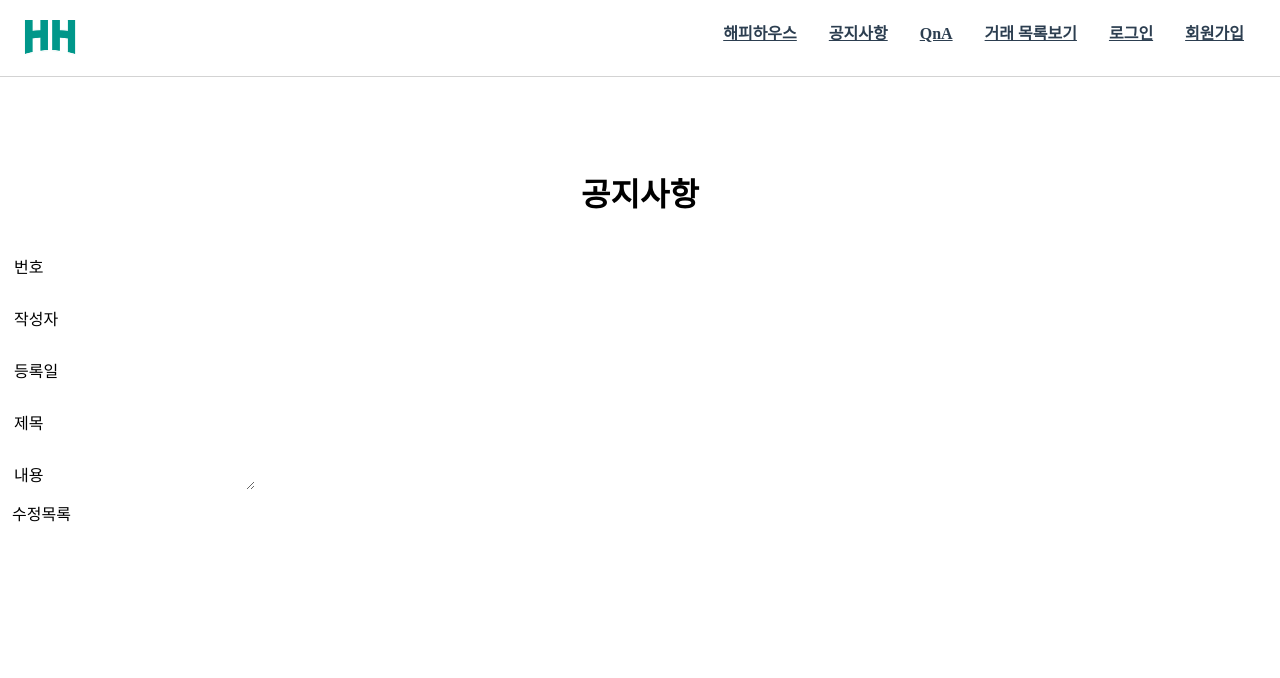
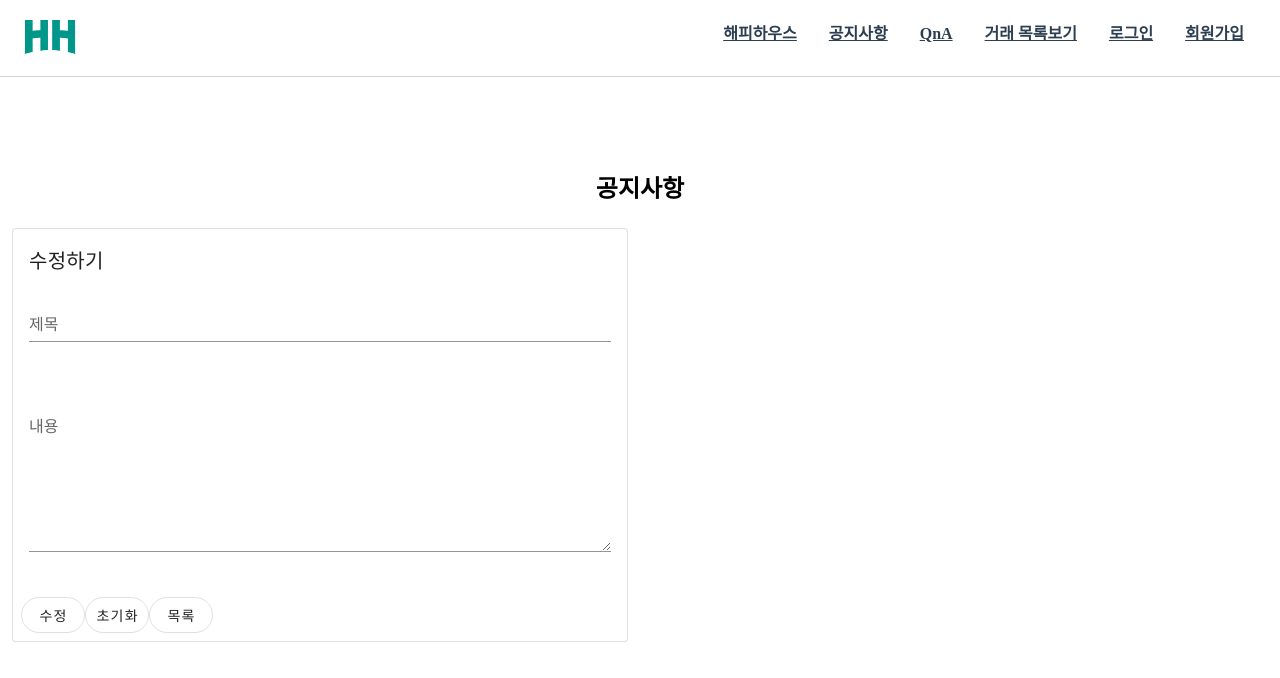
Before and after one commit to sumzi/HappyHouse, a Vue app in the folder happyhouse_vue/: page /notice/update/1 in a window 1280 px wide. Shown: the top 678 px of the page. Built offline with nearby package versions, Linux system fonts and the light colour scheme; no server answers; what vue-fullpage.js would draw is missing.

Commit message:
Update notice

```diff
--- a/happyhouse_vue/src/components/notice/NoticeList.vue
+++ b/happyhouse_vue/src/components/notice/NoticeList.vue
@@ -1,6 +1,12 @@
 <template>
-  <v-container>
+  <div class="d-flex justify-center">
     <div class="col-8">
+      <!-- 관리자만 보이게 해야한다. -->
+      <div class="d-flex justify-end">
+        <v-btn outlined rounded color="success" @click="moveNoticeRegist"
+          >공지등록</v-btn
+        >
+      </div>
       <v-simple-table>
         <template v-slot:default>
           <thead>
@@ -26,7 +32,7 @@
         </template>
       </v-simple-table>
 
-      <div class="text-center">
+      <div class="text-center mt-10">
         <v-pagination
           v-model="page"
           :length="5"
@@ -35,15 +41,8 @@
           next-icon="mdi-menu-right"
         ></v-pagination>
       </div>
-
-      <!-- 관리자만 보이게 해야한다. -->
-      <div>
-        <v-btn color="#019689" elevation="2" @click="moveNoticeRegist"
-          >공지등록</v-btn
-        >
-      </div>
     </div>
-  </v-container>
+  </div>
 </template>
 
 <script>
--- a/happyhouse_vue/src/components/notice/NoticeRegist.vue
+++ b/happyhouse_vue/src/components/notice/NoticeRegist.vue
@@ -1,40 +1,36 @@
 <template>
-  <div class="container">
-    <div class="row">
-      <div class="col-2"></div>
-      <div class="col-8">
-        <table class="table table-bordered">
-          <tr>
-            <td>제목</td>
-            <td>
-              <input
-                type="text"
-                class="form-control"
-                id="title"
-                name="title"
-                v-model="title"
-                ref="title"
-              />
-            </td>
-          </tr>
-          <tr>
-            <td>내용</td>
-            <td>
-              <textarea
-                type="text"
-                class="form-control"
-                id="content"
-                name="content"
-                v-model="content"
-                ref="content"
-              />
-            </td>
-          </tr>
-        </table>
-      </div>
-    </div>
-    <div>
-      <button class="btn btn-primary" @click="registNotice">등록</button>
+  <div class="d-flex justify-center">
+    <div class="col-6">
+      <v-card elevation="2" outlined class="pa-6">
+        <v-card-title>등록하기</v-card-title>
+        <v-card-text>
+          <v-text-field
+            label="제목"
+            color="success"
+            v-model="title"
+            ref="title"
+          ></v-text-field>
+        </v-card-text>
+        <v-card-text>
+          <v-textarea
+            color="success"
+            label="내용"
+            v-model="content"
+            ref="content"
+          ></v-textarea>
+        </v-card-text>
+        <v-card-actions class="d-flex justify-space-around">
+          <v-btn color="primary" outlined rounded text @click="registNotice">
+            등록
+          </v-btn>
+          <v-btn color="warning" outlined rounded text @click="resetNotice">
+            초기화
+          </v-btn>
+          <v-btn color="success" outlined rounded text @click="moveNoticeList">
+            목록
+          </v-btn>
+        </v-card-actions>
+      </v-card>
     </div>
   </div>
 </template>
@@ -50,6 +46,13 @@ export default {
     };
   },
   methods: {
+    resetNotice() {
+      this.title = "";
+      this.content = "";
+    },
+    moveNoticeList() {
+      this.$router.push({ name: "NoticeList" });
+    },
     registNotice() {
       let error = true;
       let msg = "";
--- a/happyhouse_vue/src/components/notice/NoticeSearch.vue
+++ b/happyhouse_vue/src/components/notice/NoticeSearch.vue
@@ -1,57 +1,28 @@
 <template>
-  <v-container>
-    <div class="col-6" style="border: 1px solid red">
-      <v-simple-table>
-        <template v-slot:default>
-          <tr>
-            <td class="text-center">번호</td>
-            <td>
-              <v-card elevation="2">
-                {{ notice.no }}
-              </v-card>
-            </td>
-          </tr>
-          <tr>
-            <td>작성자</td>
-            <td>
-              <v-card elevation="2">
-                {{ notice.userId }}
-              </v-card>
-            </td>
-          </tr>
-          <tr>
-            <td>등록일</td>
-            <td>
-              <v-card elevation="2">
-                {{ notice.ndate }}
-              </v-card>
-            </td>
-          </tr>
-          <tr>
-            <td>제목</td>
-            <td>
-              <v-card elevation="2">
-                {{ notice.title }}
-              </v-card>
-            </td>
-          </tr>
-          <tr>
-            <td>내용</td>
-            <td>
-              <v-card elevation="2">
-                {{ notice.content }}
-              </v-card>
-            </td>
-          </tr>
-        </template>
-      </v-simple-table>
-      <div>
-        <v-btn @click="updateNotice">수정</v-btn>
-        <v-btn @click="deleteNotice">삭제</v-btn>
-        <v-btn @click="moveNoticeList">목록</v-btn>
-      </div>
+  <div class="d-flex justify-center">
+    <div class="col-6">
+      <v-card elevation="2" outlined class="pa-6">
+        <v-card-title> {{ notice.title }}</v-card-title>
+        <v-card-subtitle class="d-flex justify-space-between"
+          ><p>{{ notice.userId }}</p>
+          <p>{{ notice.ndate }}</p></v-card-subtitle
+        >
+        <v-card-text class="mb-15">{{ notice.content }}</v-card-text>
+      </v-card>
+      <!-- 관리자만 보이도록 -->
+      <v-card-actions class="d-flex justify-space-around mt-6">
+        <v-btn color="primary" outlined rounded text @click="updateNotice"
+          >수정</v-btn
+        >
+        <v-btn color="error" outlined rounded text @click="deleteNotice"
+          >삭제</v-btn
+        >
+        <v-btn color="success" outlined rounded text @click="moveNoticeList"
+          >목록</v-btn
+        >
+      </v-card-actions>
     </div>
-  </v-container>
+  </div>
 </template>
 
 <script>
@@ -86,8 +57,7 @@ export default {
 </script>
 
 <style>
-tr {
-  border: 1px solid blud;
-  height: 50px;
+.btn-container {
+  display: flex;
 }
 </style>
--- a/happyhouse_vue/src/components/notice/NoticeUpdate.vue
+++ b/happyhouse_vue/src/components/notice/NoticeUpdate.vue
@@ -1,124 +1,88 @@
 <template>
-  <div class="mt-4 col-8">
-    <table class="table table-bordered">
-      <tr>
-        <td>번호</td>
-        <td>
-          <input
-            type="text"
-            class="form-control"
-            id="no"
-            name="no"
-            v-model="notice.no"
-            ref="no"
-          />
-        </td>
-      </tr>
-      <tr>
-        <td>작성자</td>
-        <td>
-          <input
-            type="text"
-            class="form-control"
-            id="userId"
-            name="userId"
-            v-model="notice.userId"
-            ref="userId"
-            disabled
-          />
-        </td>
-      </tr>
-      <tr>
-        <td>등록일</td>
-        <td>
-          <input
-            type="text"
-            class="form-control"
-            id="ndata"
-            name="ndata"
-            v-model="notice.ndate"
-            ref="ndata"
-            disabled
-          />
-        </td>
-      </tr>
-      <tr>
-        <td>제목</td>
-        <td>
-          <input
-            type="text"
-            class="form-control"
-            id="title"
-            name="title"
-            v-model="notice.title"
+  <div class="d-flex justify-center">
+    <div class="col-6">
+      <v-card elevation="2" outlined class="pa-6">
+        <v-card-title>수정하기</v-card-title>
+        <v-card-text>
+          <v-text-field
+            label="제목"
+            color="success"
+            v-model="title2"
             ref="title"
-          />
-        </td>
-      </tr>
-      <tr>
-        <td>내용</td>
-        <td>
-          <textarea
-            type="text"
-            class="form-control"
-            id="content"
-            name="content"
-            v-model="notice.content"
+          ></v-text-field>
+        </v-card-text>
+        <v-card-text>
+          <v-textarea
+            color="success"
+            label="내용"
+            v-model="content2"
             ref="content"
-          />
-        </td>
-      </tr>
-    </table>
-    <div>
-      <button class="btn btn-primary" @click="updateNotice">수정</button>
-      <button class="btn btn-primary" @click="moveNoticeList">목록</button>
+          ></v-textarea>
+        </v-card-text>
+        <v-card-actions class="d-flex justify-space-around">
+          <v-btn color="primary" outlined rounded text @click="updateNotice">
+            수정
+          </v-btn>
+          <v-btn color="warning" outlined rounded text @click="resetNotice">
+            초기화
+          </v-btn>
+          <v-btn color="success" outlined rounded text @click="moveNoticeList">
+            목록
+          </v-btn>
+        </v-card-actions>
+      </v-card>
     </div>
   </div>
 </template>
 
 <script>
 import http from "@/util/http-common";
+import { mapGetters } from "vuex";
 export default {
   name: "NoticeUpdate",
+  computed: {
+    ...mapGetters(["notice"]),
+  },
   data() {
     return {
-      notice: {
-        no: "",
-        title: "",
-        content: "",
-        ndata: "",
-        userId: "",
-      },
+      title2: "",
+      content2: "",
     };
   },
   created() {
-    http
-      .get(`/notice/${this.$route.params.no}`)
-      .then((res) => {
-        this.notice = res.data;
-      })
-      .catch(() => alert("공지 조회 중 오류"));
+    this.title2 = this.notice.title;
+    this.content2 = this.notice.content;
   },
   methods: {
+    resetNotice() {
+      this.title2 = this.notice.title;
+      this.content2 = this.notice.content;
+    },
     moveNoticeList() {
       this.$router.push({ name: "NoticeList" });
     },
     updateNotice() {
       let error = true;
       let msg = "";
-      !this.notice.title &&
+      !this.title2 &&
         ((msg = "답변을 입력해 주세요"),
         (error = false),
         this.$refs.title.focus());
       error &&
-        !this.notice.content &&
+        !this.content2 &&
         ((msg = "내용 입력해주세요"),
         (error = false),
         this.$refs.content.focus());
 
       if (!error) alert(msg);
       else {
-        http.put("/notice", this.notice).then((res) => {
+        http
+          .put("/notice", {
+            no: this.notice.no,
+            title: this.title2,
+            content: this.content2,
+          })
+          .then((res) => {
             if (res.data === "success") {
               alert("수정 성공");
             } else {
--- a/happyhouse_vue/src/views/Notice.vue
+++ b/happyhouse_vue/src/views/Notice.vue
@@ -2,7 +2,7 @@
   <div>
     <header-nav />
     <v-container>
-      <h1>공지사항</h1>
+      <h2>공지사항</h2>
     </v-container>
     <div>
       <router-view />
```
Lines whose indentation alone changed are shown as unchanged.
